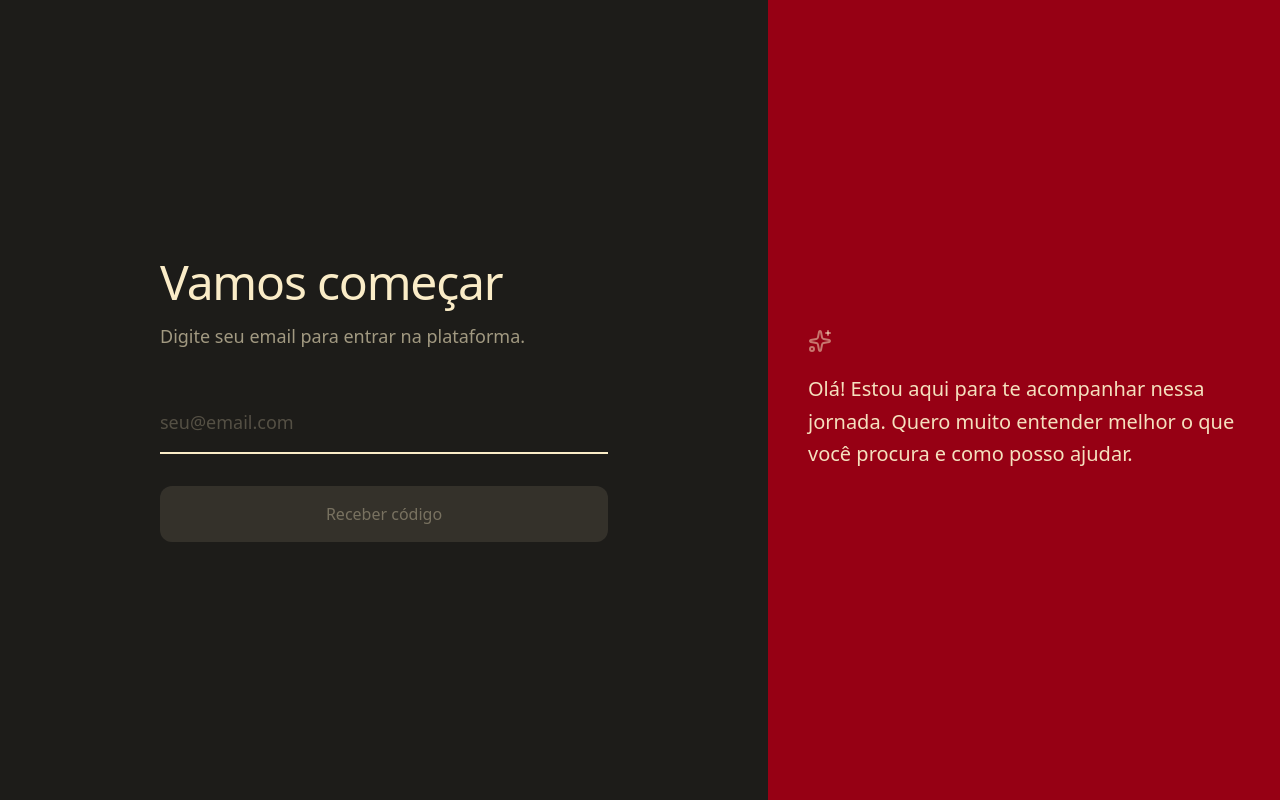
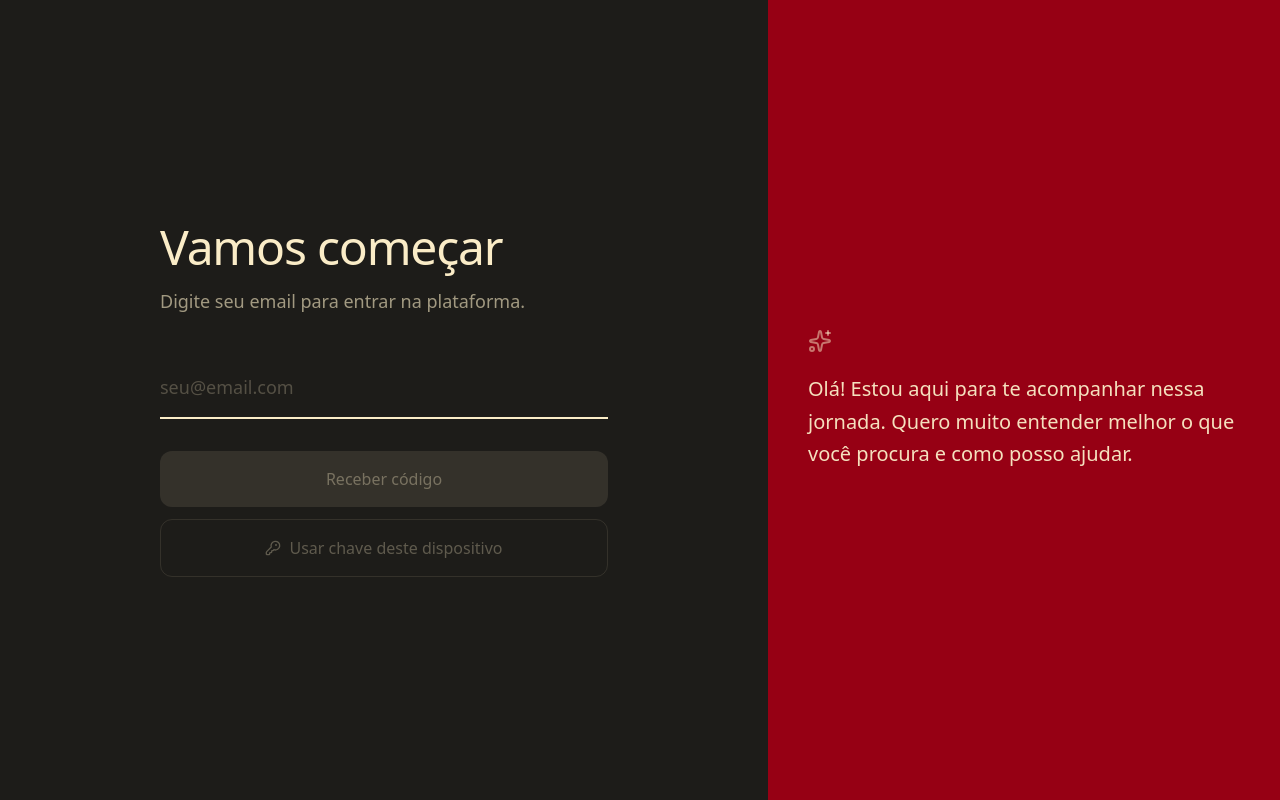
Before and after one commit to FormigTeen/spa-pass, a React (Vite) app: page / in a window 1280 px wide. Built offline with nearby package versions, Linux system fonts and the light colour scheme; no server answers.

Commit message:
Keep passkey login action visible

```diff
--- a/src/components/LoginStepEmail.tsx
+++ b/src/components/LoginStepEmail.tsx
@@ -24,23 +24,18 @@ const codeRequestMessage = (error: unknown) => {
   return "Não foi possível enviar o código. Tente novamente em instantes.";
 };
 
-type PasskeyAvailability = "idle" | "checking" | "available" | "unavailable";
-
 export function LoginStepEmail({ gate }: { gate: PasskeyGate }) {
   const [email, setEmail] = useAtom(draftEmailAtom);
   const [, setStep] = useAtom(loginStepAtom);
   const [focused, setFocused] = useState(false);
   const [error, setError] = useState("");
   const [authenticating, setAuthenticating] = useState(false);
-  const [passkeyAvailability, setPasskeyAvailability] =
-    useState<PasskeyAvailability>("idle");
   const inputRef = useRef<HTMLInputElement>(null);
   const { requestCode } = useEmailCodeAuth();
   const { hasPasskey } = gate;
 
   const isValid = EMAIL_PATTERN.test(email);
   const busy = authenticating || requestCode.isPending;
-  const showPasskeyButton = passkeyAvailability === "available";
 
   const handleAutofill = useCallback(
     (value: string) => {
@@ -66,28 +61,6 @@ export function LoginStepEmail({ gate }: { gate: PasskeyGate }) {
 
   const handleBlur = () => setFocused(false);
 
-  useEffect(() => {
-    if (!isValid) {
-      setPasskeyAvailability("idle");
-      return;
-    }
-
-    let cancelled = false;
-    setPasskeyAvailability("checking");
-
-    const timeout = window.setTimeout(() => {
-      void hasPasskey(email).then((available) => {
-        if (cancelled) return;
-        setPasskeyAvailability(available ? "available" : "unavailable");
-      });
-    }, 300);
-
-    return () => {
-      cancelled = true;
-      window.clearTimeout(timeout);
-    };
-  }, [email, hasPasskey, isValid]);
-
   const sendCode = async () => {
     setError("");
 
@@ -110,6 +83,13 @@ export function LoginStepEmail({ gate }: { gate: PasskeyGate }) {
     setError("");
 
     setAuthenticating(true);
+    const available = await hasPasskey(email);
+    if (!available) {
+      setAuthenticating(false);
+      await sendCode();
+      return;
+    }
+
     const outcome = await gate.attempt(email);
     setAuthenticating(false);
 
@@ -183,7 +163,6 @@ export function LoginStepEmail({ gate }: { gate: PasskeyGate }) {
           {requestCode.isPending ? "Enviando código..." : "Receber código"}
         </motion.button>
 
-        {showPasskeyButton && (
         <motion.button
           type="button"
           disabled={!isValid || busy}
@@ -206,7 +185,6 @@ export function LoginStepEmail({ gate }: { gate: PasskeyGate }) {
             ? "Verificando chave..."
             : "Usar chave deste dispositivo"}
         </motion.button>
-        )}
       </form>
 
 
```
Lines whose indentation alone changed are shown as unchanged.
